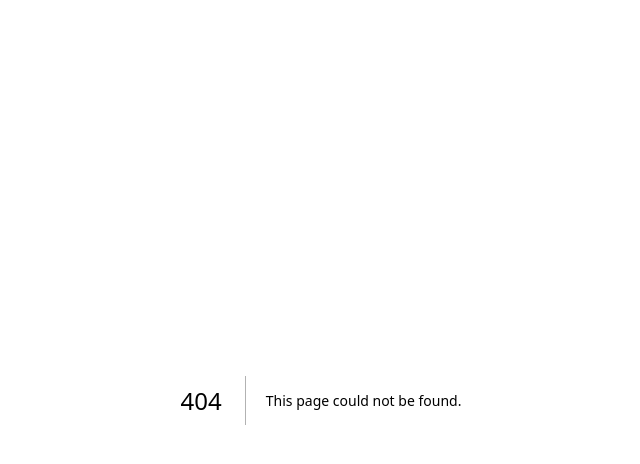
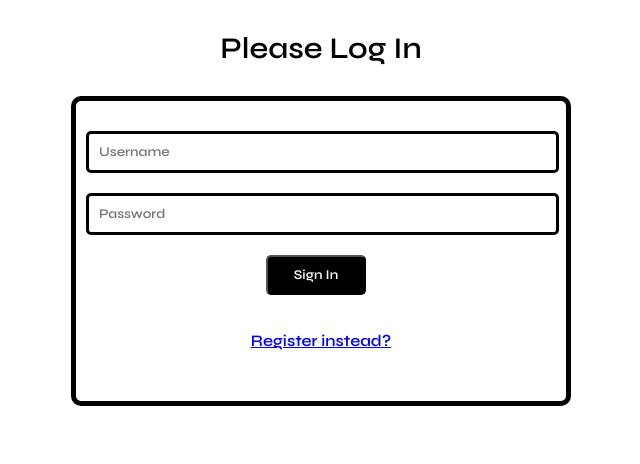
Before and after one commit to UltimateProdigy/ife, a Next.js app: page /signin in a window 1280 px wide. Before the commit this address had no page. Shown: the top 464 px of the page, without its empty margins (319-959 px from the left). Built offline with nearby package versions, Linux system fonts and the light colour scheme.

Commit message:
Sign In page Added

```diff
--- a/package.json
+++ b/package.json
@@ -13,6 +13,8 @@
     "@chakra-ui/react": "^2.8.1",
     "@emotion/react": "^11.11.1",
     "@emotion/styled": "^11.11.0",
+    "@kinde-oss/kinde-auth-nextjs": "^1.8.22",
+    "antd": "^5.9.4",
     "framer-motion": "^10.16.4",
     "next": "latest",
     "react": "latest",
--- /dev/null
+++ b/src/app/(routes)/register/register.css
@@ -0,0 +1 @@
+@import url("https://fonts.googleapis.com/css2?family=Syne:wght@600&display=swap");
--- /dev/null
+++ b/src/app/(routes)/signin/page.tsx
@@ -0,0 +1,22 @@
+import "./signin.css";
+import Link from "next/link";
+
+const Signin = () => {
+  return (
+    <div>
+      <h3 className="login-intro">Please Log In</h3>
+      <form className="signin-form">
+        <input type="text" placeholder="Username" required />
+        <input type="password" placeholder="Password" required />
+        <button type="submit" className="login-btn">
+          Sign In
+        </button>
+        <Link href="/register">
+          <p className="instead">Register instead?</p>
+        </Link>
+      </form>
+    </div>
+  );
+};
+
+export default Signin;
--- /dev/null
+++ b/src/app/(routes)/signin/signin.css
@@ -0,0 +1,46 @@
+@import url("https://fonts.googleapis.com/css2?family=Syne:wght@600&display=swap");
+
+.signin-form {
+  width: 470px;
+  height: 280px;
+  border: 5px solid black;
+  padding: 10px;
+  margin: auto;
+  border-radius: 10px;
+}
+input {
+  width: 95%;
+  margin-top: 20px;
+  border-radius: 5px;
+  padding: 10px;
+  border: 3px solid black;
+  font-family: Syne;
+}
+.login-intro {
+  text-align: center;
+  font-family: Syne;
+  font-size: 30px;
+  font-weight: bolder;
+}
+.login-btn {
+  width: 100px;
+  height: 40px;
+  color: white;
+  background-color: black;
+  border-radius: 5px;
+  margin-top: 20px;
+  margin-left: 180px;
+  font-family: Syne;
+}
+.instead {
+  text-align: center;
+  padding-top: 20px;
+  font-family: Syne;
+  cursor: pointer;
+}
+.instead:hover {
+    transform: scale(1.1);
+}
+input::placeholder {
+    font-family: Syne;
+}
--- a/src/app/components/trending/trending.css
+++ b/src/app/components/trending/trending.css
@@ -10,7 +10,7 @@
   width: 235px;
   height: 43px;
   border-radius: 21.5px;
-  background: #ca5100;
+  background: black;
   box-shadow: 2px 4px 4px 0px rgba(0, 0, 0, 0.25);
   color: white;
   font-family: Syne;
--- a/src/app/globals.css
+++ b/src/app/globals.css
@@ -2,12 +2,49 @@
 
 .welcome {
     font-family: Syne;
-    font-size: 50px;
+    font-size: 80px;
     font-weight: bolder;
     text-align: center;
     color: white;
     position: relative;
+    margin-top: 200px;
 }
 body {
     margin: 0;
 }
+
+.signin {
+    width: 100px;
+    height: 40px;
+    color: #FFF;
+    background-color: black;
+    position: relative;
+    margin-right: 50px;
+    font-family: Syne;
+    border-radius: 5px;
+
+}
+.signup {
+    width: 100px;
+    height: 40px;
+    color: black;
+    background-color: white;
+    position: relative;
+    font-family: Syne;
+    border-radius: 5px;
+
+}
+.signinup {
+    margin: auto;
+    width: 250px;
+}
+.signin:hover {
+    transition: 0.5s;
+    transform: scale(1.3);
+    cursor: pointer;
+}
+.signup:hover {
+    transition: 0.5s;
+    transform: scale(1.3);
+    cursor: pointer;
+}
```
Also changed, not shown: src/app/(routes)/register/page.tsx (added, +19 -0 lines), src/app/components/herosection/herosection.css (+3 -14 lines), src/app/page.tsx (+8 -1 lines), 1 other file (tests, documents, lock files or other folders).
